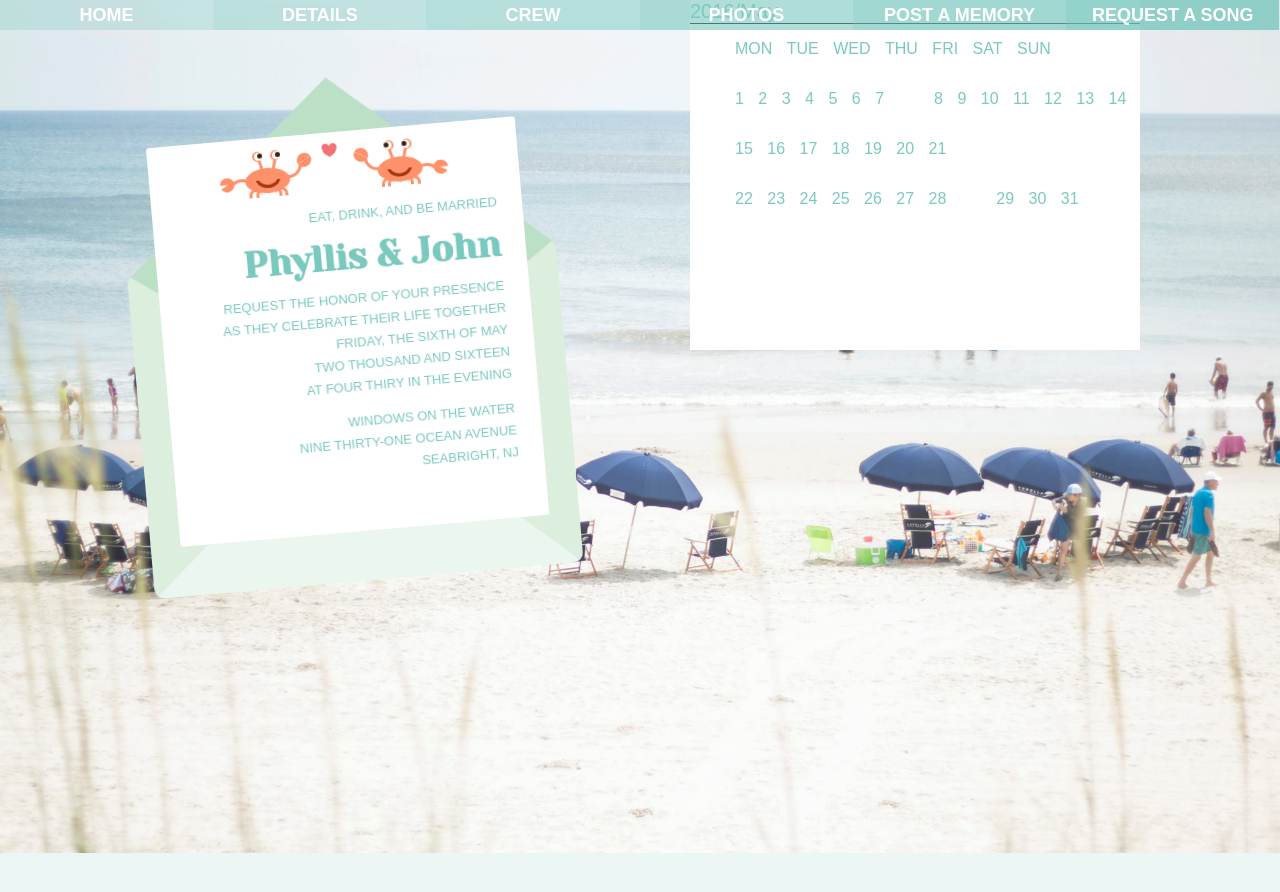
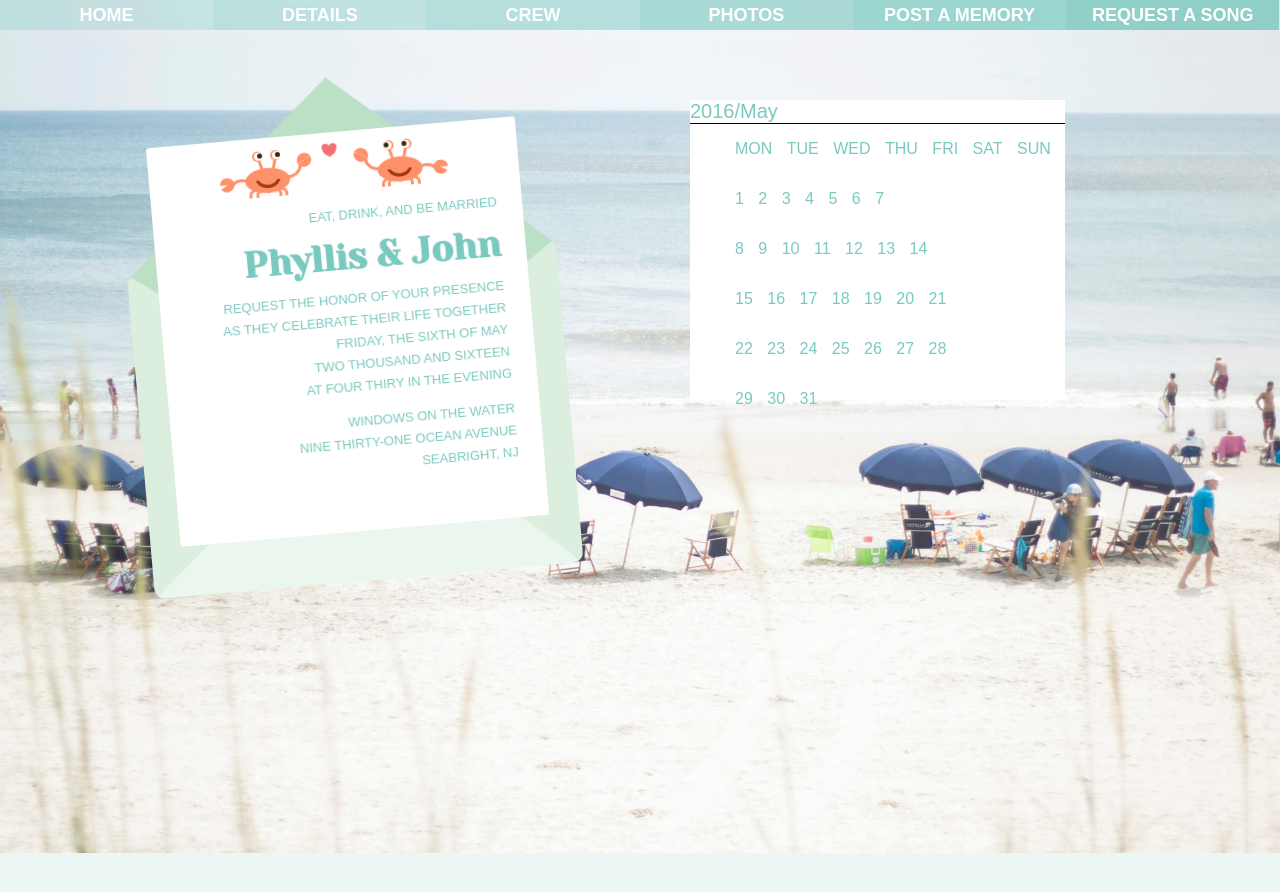
Before and after one commit to phyllisandjohn/phyllisandjohn.github.io, a Jekyll site: the page details/index.html, which Jekyll copies as it is, in a window 1280 px wide. Shown: the top 892 px of the page. Built offline with Jekyll 4.4.1, drawn with Linux system fonts in a browser that asks for light colours.

Commit message:
Update index.html

```diff
--- a/details/index.html
+++ b/details/index.html
@@ -30,8 +30,9 @@
 	position: absolute;
 	left: 50%;
 	margin-left: 50px;
-	width: 450px;
-	height: 350px;
+	margin-top: 100px;
+	width: 375px;
+	height: 300px;
 	background: #fff;
 	font-size: 16px;
 }
```
